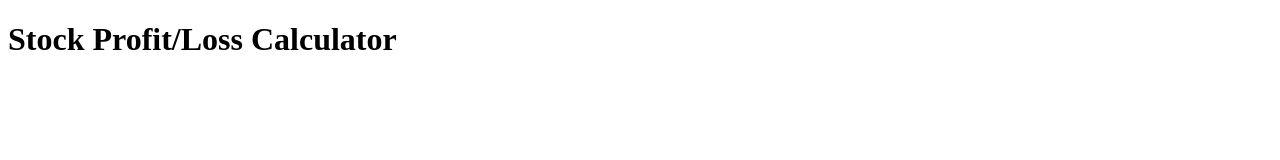
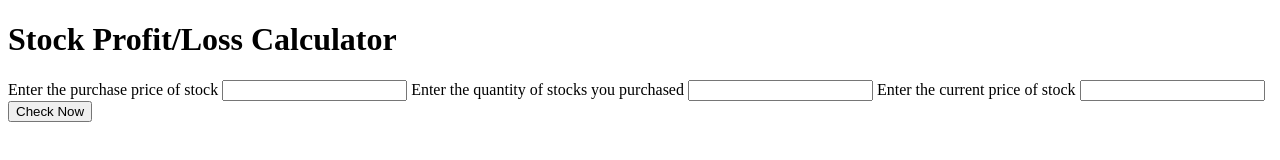
Before and after one commit to srv-pranjal/Stock-Returns-Calculator, a plain HTML site: page index.html in a window 1280 px wide. Drawn offline with Linux system fonts and the light colour scheme.

Commit message:
update: structuring completed

```diff
--- a/index.html
+++ b/index.html
@@ -1,12 +1,24 @@
 <!DOCTYPE html>
 <html lang="en">
-<head>
-    <meta charset="UTF-8">
-    <meta http-equiv="X-UA-Compatible" content="IE=edge">
-    <meta name="viewport" content="width=device-width, initial-scale=1.0">
+  <head>
+    <meta charset="UTF-8" />
+    <meta http-equiv="X-UA-Compatible" content="IE=edge" />
+    <meta name="viewport" content="width=device-width, initial-scale=1.0" />
     <title>Stocks Return Calculator</title>
-</head>
-<body>
-    <h1>Stock Profit/Loss Calculator</h1>
-</body>
+  </head>
+  <body>
+    <div class="container">
+      <form id="form">
+        <h1>Stock Profit/Loss Calculator</h1>
+        <label>Enter the purchase price of stock</label>
+        <input type="number" class="inputs" />
+        <label>Enter the quantity of stocks you purchased</label>
+        <input type="number" class="inputs" />
+        <label>Enter the current price of stock</label>
+        <input type="number" class="inputs" />
+        <button id="check-btn">Check Now</button>
+      </form>
+      <p id="output"></p>
+    </div>
+  </body>
 </html>
```
